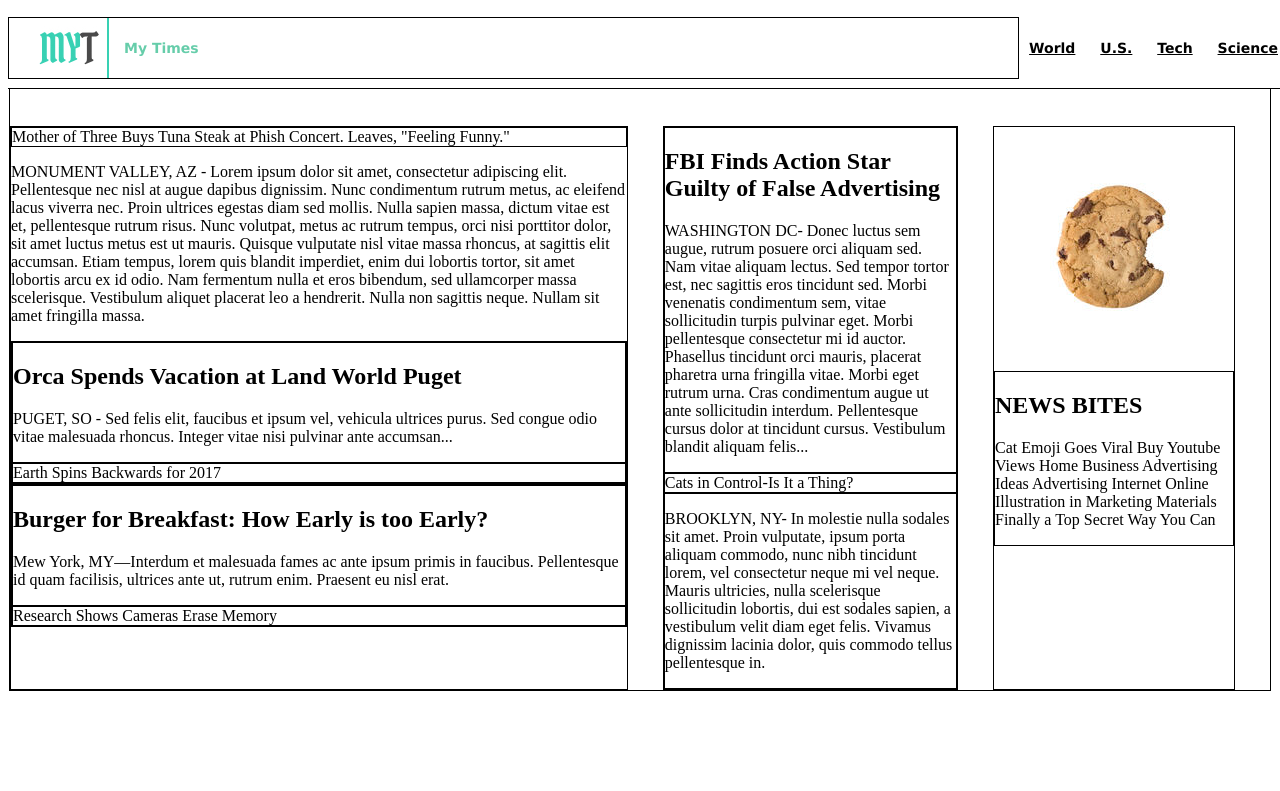
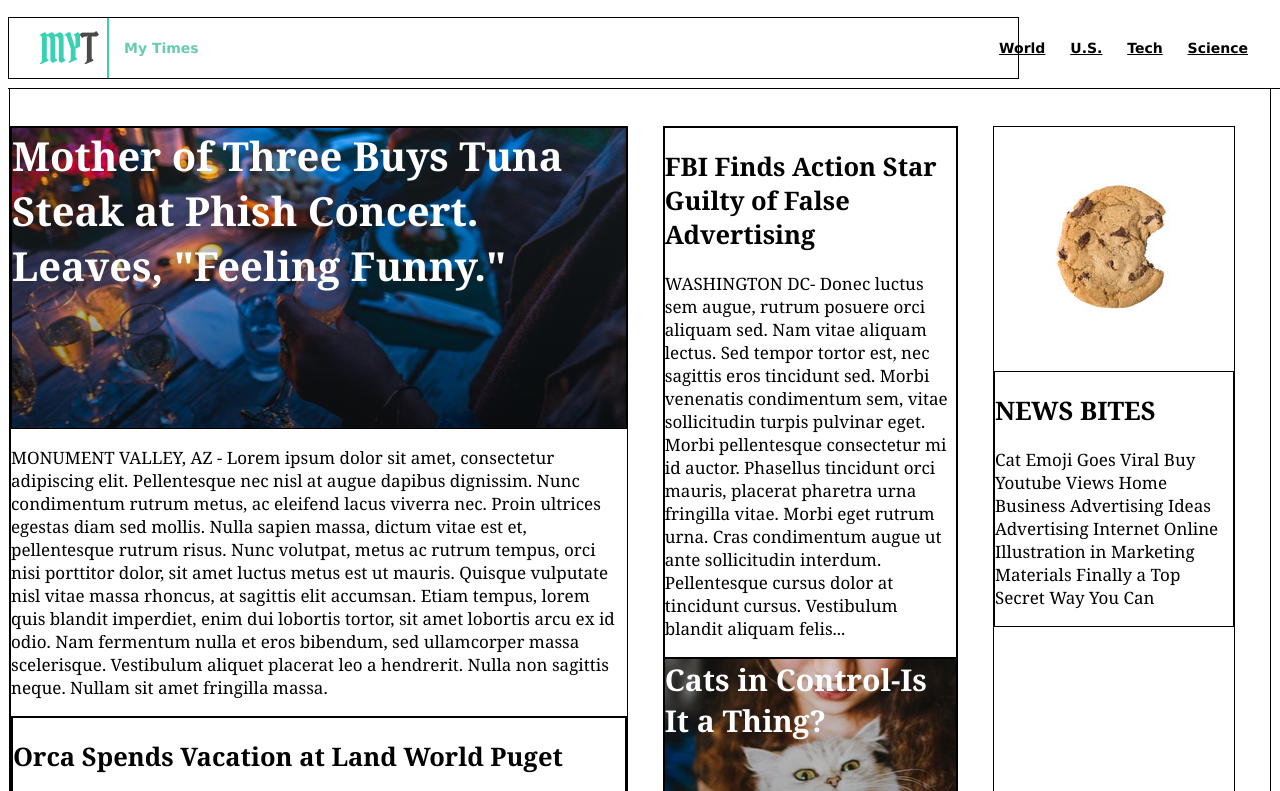
Before and after one commit to Kim-Marberry/MyTimes, a plain HTML site: page index.html in a window 1280 px wide. Shown: the top 791 px of the page. Drawn offline with Linux system fonts and the light colour scheme.

Commit message:
Attach images to image stories, create text stylization of main content

```diff
--- a/index.html
+++ b/index.html
@@ -33,7 +33,7 @@
 
       <div class="column large">
         <div class="lead-story">
-        <div class="image-content">
+        <div class="main-story image-content">
           <span>
             Mother of Three Buys Tuna Steak at Phish Concert. Leaves, "Feeling Funny."
           </span>
--- a/resources/css/style.css
+++ b/resources/css/style.css
@@ -2,6 +2,8 @@
 .header-nav span{
   display: inline-block;
   padding: 20px 10px;
+  position: relative;
+  right: 30px;
 }
 
 .header-nav span a{
@@ -24,6 +26,7 @@
 
 .logo{
   display: flex;
+  position: relative;
   padding-left: 30px;
   flex-grow: 1;
   align-items: center;
@@ -64,6 +67,41 @@
   border: 1px solid black;
 }
 
+.text-content,
+.lead-story{
+  font-family: Georgia;
+  font-size: 17px;
+  color: black;
+}
+
+.image-content{
+  font-family: Georgia;
+  font-weight: bold;
+  font-size: 30px;
+  color: white;
+}
+
+.main-story.image-content{
+  background-image: url("../images/img-story-main.png");
+  height: 300px;
+  font-size: 40px;
+}
+
+.fall-cancelled.image-content{
+  background-image: url("../images/img-story-2.png");
+  height: 300px;
+}
+
+.pop-culture.image-content{
+  background-image: url("../images/img-story-3.png");
+  height: 300px;
+}
+
+.cat-ceo.image-content{
+  background-image: url("../images/img-story-1.png");
+  height: 300px;
+}
+
 .column.large {
   width: 630px;
 }
```
